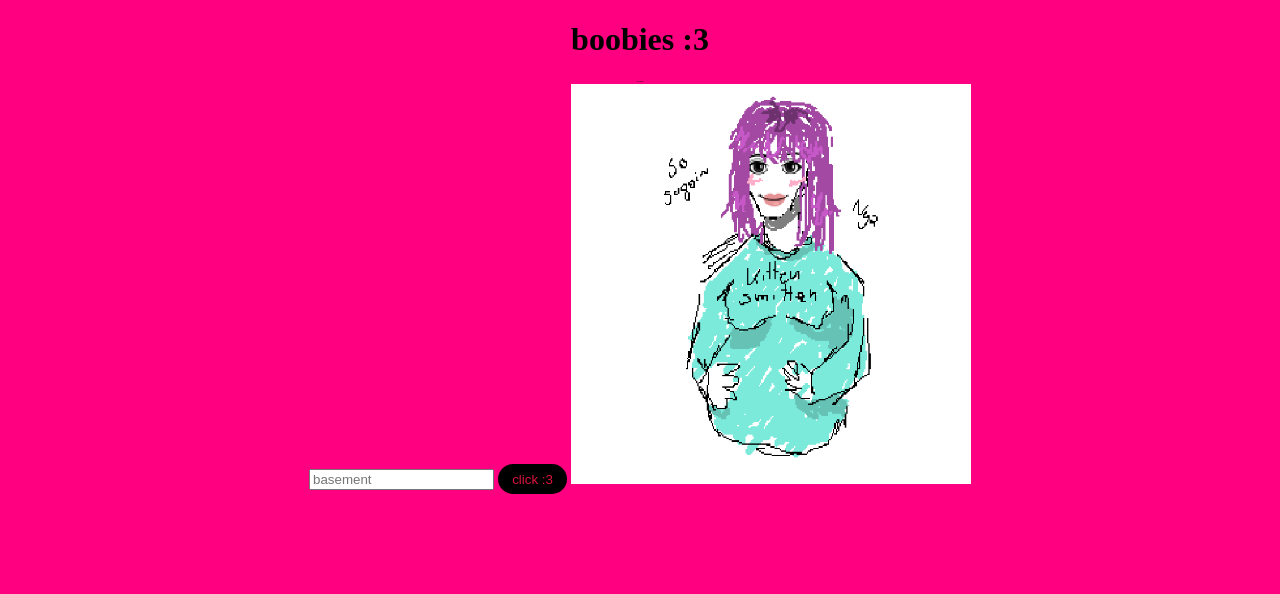
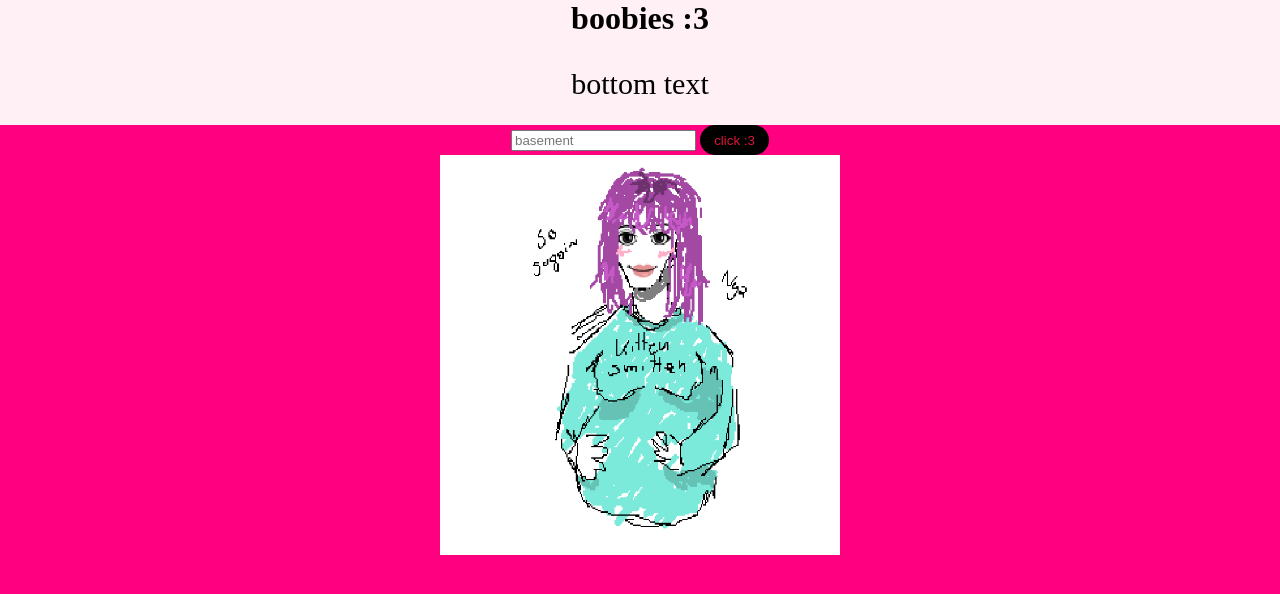
Before and after one commit to miivhs/leahs-mom, a plain HTML site: page index.html in a window 1280 px wide. Drawn offline with Linux system fonts and the light colour scheme.

Commit message:
DID (omg) styles harry

```diff
--- a/style.css
+++ b/css/style.css
@@ -2,9 +2,12 @@ body {
     background-color: rgb(255, 0, 128);
     color: rgb(0, 0, 0);
     text-align: center;
+    margin: 0;
+    padding: 0;
+    box-sizing: border-box;
 }
 p{
-    font-size: 2px;
+    font-size: 30px;
 }
 #rawr{
     background-color: black;
@@ -16,6 +19,7 @@ p{
 
 }
 .emo {
+    margin: 0;
 
 }
 #meow{
@@ -23,3 +27,8 @@ p{
     height: 400px;
 
 }
+#smegma {
+    width: 100%;
+    height: 125px;
+    background-color: lavenderblush;
+}
--- a/index.html
+++ b/index.html
@@ -4,15 +4,24 @@
     <meta charset="UTF-8">
     <meta name="viewport" content="width=device-width, initial-scale=1.0">
     <title>smegma</title>
-    <link rel="stylesheet" href="./style.css">
+    <link rel="stylesheet" href="./css/style.css">
 </head>
 <body>
-<h1 class="emo">boobies :3</h1>
-<p>no penis</p>
-<!--cycuszki :3 :DDDDDD KURWA duza dupa-->
-<input type="text" placeholder="basement">
-<button id="rawr">click :3</button>
-<img src="./image.png" alt="" id="meow">
-<!-- :DD -->
+    <div id="smegma">
+
+        <h1 class="emo">boobies :3</h1>
+        <p>bottom text</p>
+        <!--cycuszki :3 :DDDDDD KURWA duza dupa-->
+    </div>
+    <div>
+
+        <input type="text" placeholder="basement">
+        <button id="rawr">click :3</button>
+    </div>
+    <div>
+
+        <img src="./imgs/image.png" alt="" id="meow">
+        <!-- :DD -->
+    </div>
 </body>
 </html>
```
Also changed, not shown: imgs/image.png (renamed from image.png).
